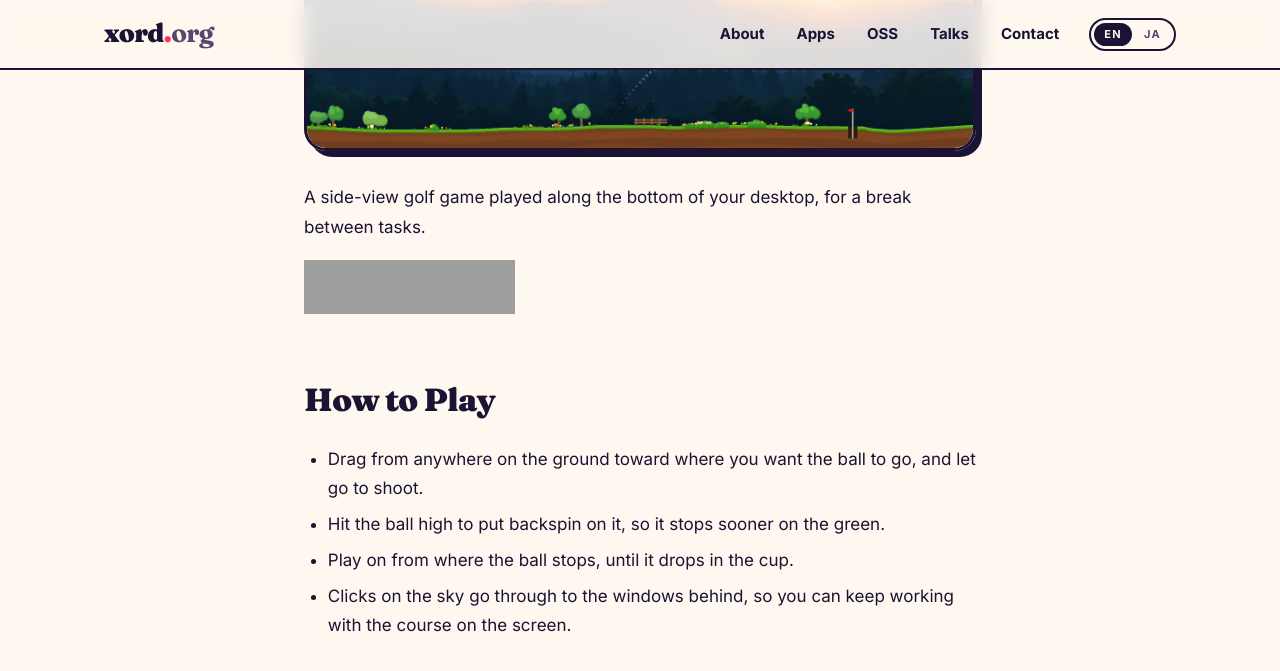
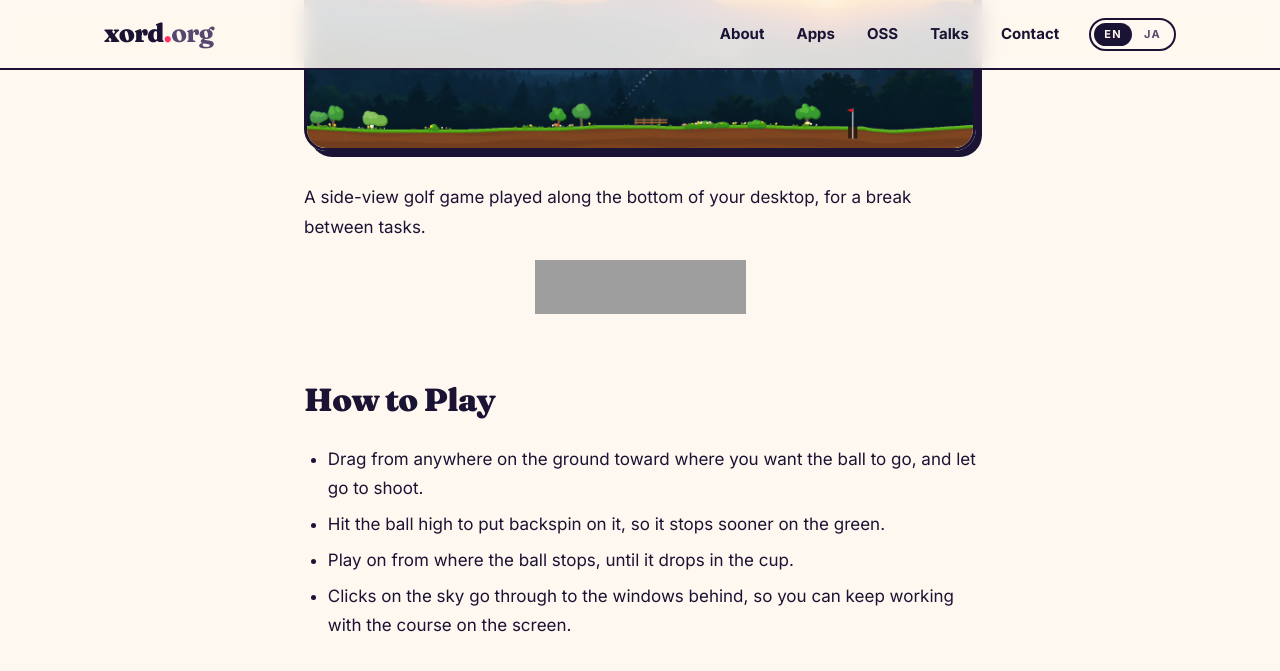
Before and after one commit to xord/xord.org, a Jekyll site: the page built from desktop-golfer/index.md, in a window 1280 px wide and 1400 px high, scrolled down 434 px. Shown: the top 671 px of the window. Built offline with Jekyll 4.4.1, drawn with Linux system fonts in a browser that asks for light colours; grey boxes are pictures that could not be loaded.

Commit message:
Center the store badges of Desktop Golfer 2D under the picture on its pages
The badge to get the app stands apart from the text, in the middle as the
picture over it is wide; a paragraph of its own, for the badges of other
stores to be put by its side.

Co-Authored-By: Claude Opus 5.5 <noreply@anthropic.com>

```diff
--- a/assets/css/main.scss
+++ b/assets/css/main.scss
@@ -733,8 +733,10 @@ a.tw-title:hover {
   text-decoration-color: var(--red);
 }
 .page-content a:hover { text-decoration-color: var(--yellow); }
-// the official badge of a store, as the store gives it: no underline
+// the official badge of a store, as the store gives it: no underline;
+// those of an app in the middle, apart from the text
 .page-content a.store-badge { display: inline-block; text-decoration: none; line-height: 0; }
+.page-content .store-badges { text-align: center; }
 .page-content hr {
   border: 0;
   border-top: 2px solid var(--ink);
--- a/desktop-golfer/index.md
+++ b/desktop-golfer/index.md
@@ -11,7 +11,7 @@ url_ja: /desktop-golfer/ja/
 
 A side-view golf game played along the bottom of your desktop, for a break between tasks.
 
-<a class="store-badge" href="https://apps.apple.com/app/id6826150604"><img src="https://toolbox.marketingtools.apple.com/api/v2/badges/download-on-the-mac-app-store/black/en-us" alt="Download on the Mac App Store" width="211" height="54"></a>
+<p class="store-badges"><a class="store-badge" href="https://apps.apple.com/app/id6826150604"><img src="https://toolbox.marketingtools.apple.com/api/v2/badges/download-on-the-mac-app-store/black/en-us" alt="Download on the Mac App Store" width="211" height="54"></a></p>
 
 ## How to Play
 
```
Also changed, not shown: desktop-golfer/ja.md (+1 -1 lines).
